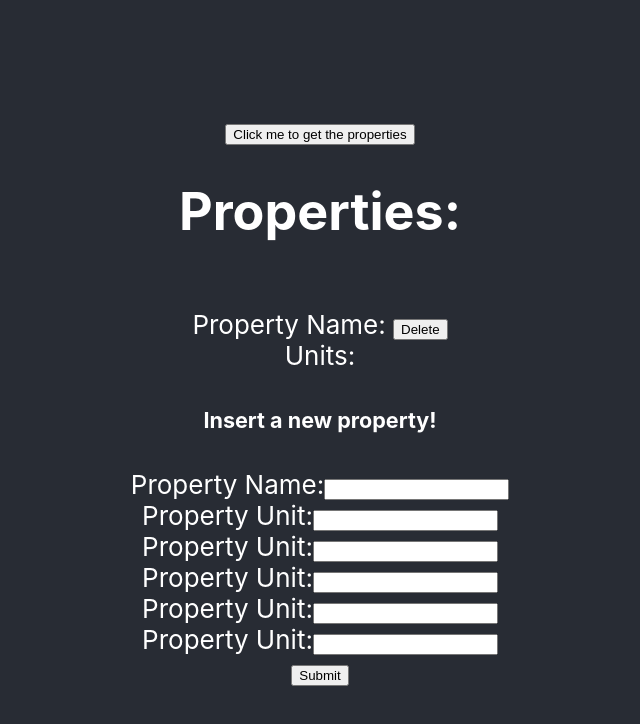
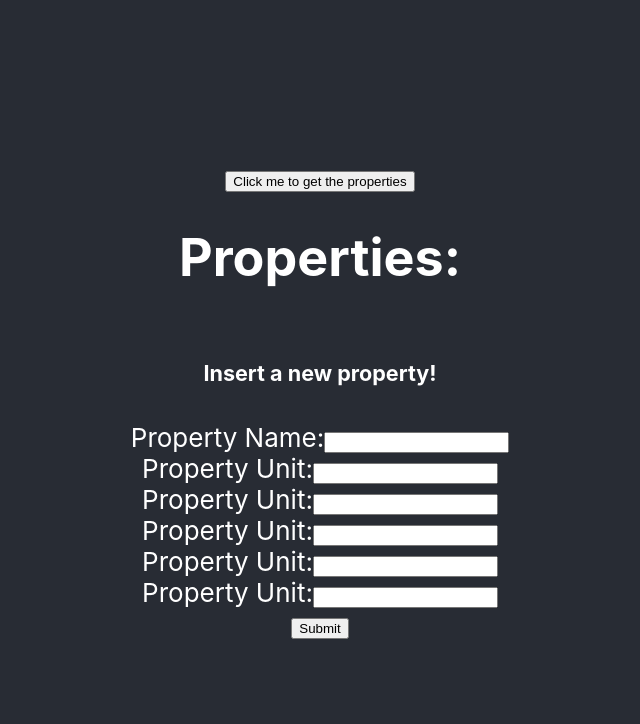
Before and after one commit to eddieatjollyroger/RestAPI, a React (Create React App) app in the folder frontend/: page / in a window 1280 px wide. Shown: the top 724 px of the page, without its empty margins (320-960 px from the left). Built offline with nearby package versions, Linux system fonts and the light colour scheme.

Commit message:
added verifications and fixed some other things

```diff
--- a/frontend/src/Properties.js
+++ b/frontend/src/Properties.js
@@ -5,12 +5,9 @@ export default class Properties extends Component {
     constructor(){
         super();
         this.state = {
-            properties: [{name: "",
-             units:[]
-            }]
+            properties: []
         }
     }
-
     handleButtonClickGet = () => {
         axios.get("/properties").then(response => {
             //console.log("oi" + response.data.properties);
@@ -26,8 +23,7 @@ export default class Properties extends Component {
         var objectDel = {name: propName}
         console.log("objectDel" + objectDel)
         axios.delete("/properties", {data: objectDel}).then()
-        alert("A property was deleted: click the button to get refreshed list");
-
+        this.handleButtonClickGet();
     };
 
     formatUnits = (arr) => {
@@ -42,7 +38,6 @@ export default class Properties extends Component {
             <button onClick={this.handleButtonClickGet}>Click me to get the properties</button>
             <h1>Properties:</h1>
             {properties.map(property => <div> <br></br>{"Property Name: " +property.name}
-            {/* <button onClick={this.handleButtonClickDelete(property.name)}>Click me to to delete</button> */}
             <button onClick={() => this.handleDelete(property.name)}>Delete</button>
             <div>{"Units: " +this.formatUnits(property.units)}</div></div>)}
             </div>
--- a/frontend/src/PropertyForm.js
+++ b/frontend/src/PropertyForm.js
@@ -1,6 +1,5 @@
 import React, { Component } from 'react';
 import axios from "axios";
-import Properties from './Properties';
 
 export default class PropertyForm extends Component {
     constructor() {
@@ -48,12 +47,12 @@ export default class PropertyForm extends Component {
   handleSubmit(event) {
     event.preventDefault();
      if (!this.state.value || !this.state.unit0){
-      alert('Property: ' + this.state.unit0 + " was added, click the button to get refreshed list");
+      alert("Every property needs at least 1 unit!");
       return;
     }
     else{
 
-      alert('Property: ' + this.state.unit0 + " was added, click the button to get refreshed list");
+      alert('Property: ' + this.state.value + " was added, click the button to get the updated list");
 
       this.formObject.name = this.state.value
       this.setState({value: ""})
@@ -80,6 +79,7 @@ export default class PropertyForm extends Component {
     }
 
     this.handleButtonClickPost(this.formObject)
+
     //event.preventDefault();
   }
 }
@@ -87,7 +87,7 @@ export default class PropertyForm extends Component {
 
     handleButtonClickPost = (object) => {
         axios.post("/properties", object).then(response => {
-            console.log(response.data.properties);
+            console.log("post" + response.data);
         })
     };
 
```
